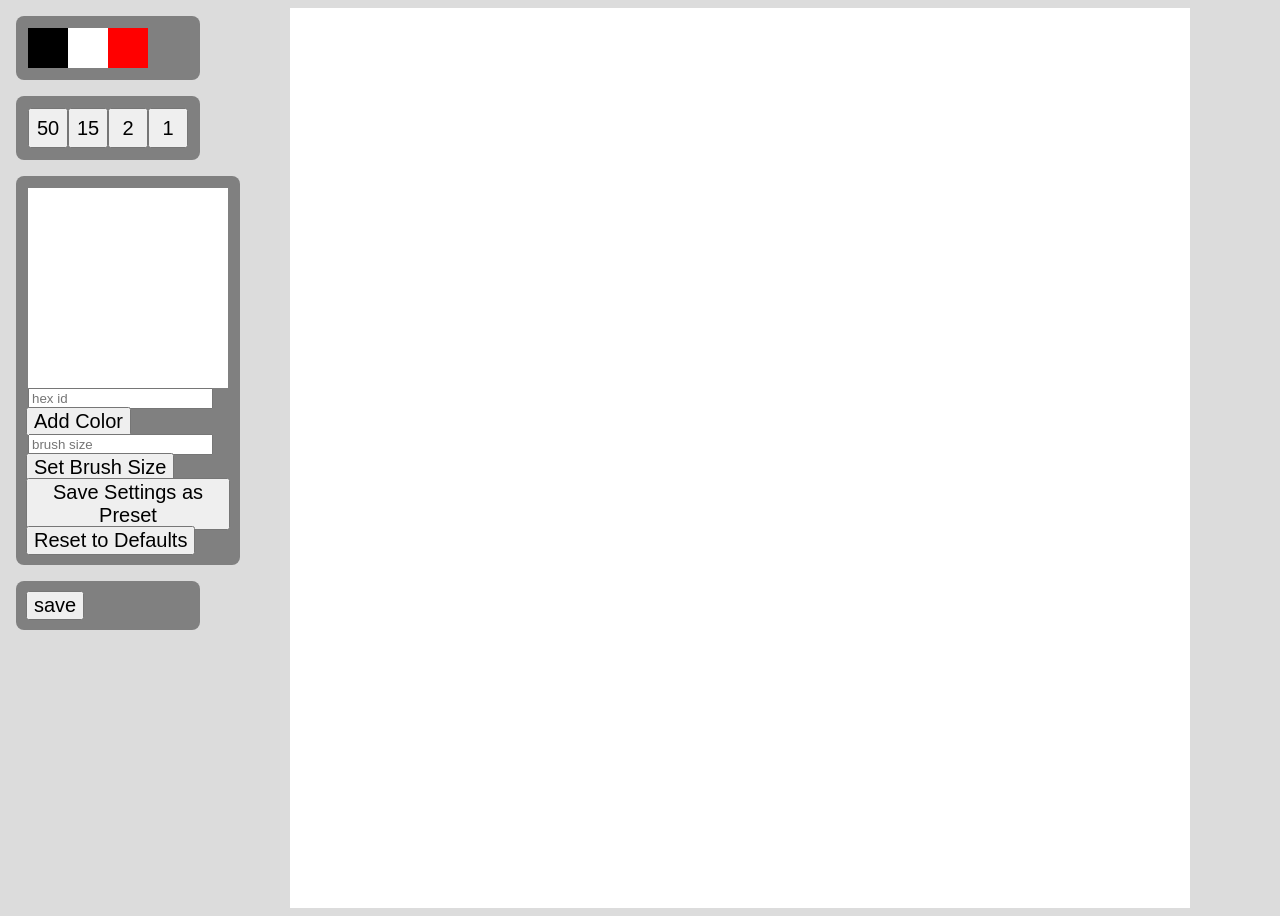
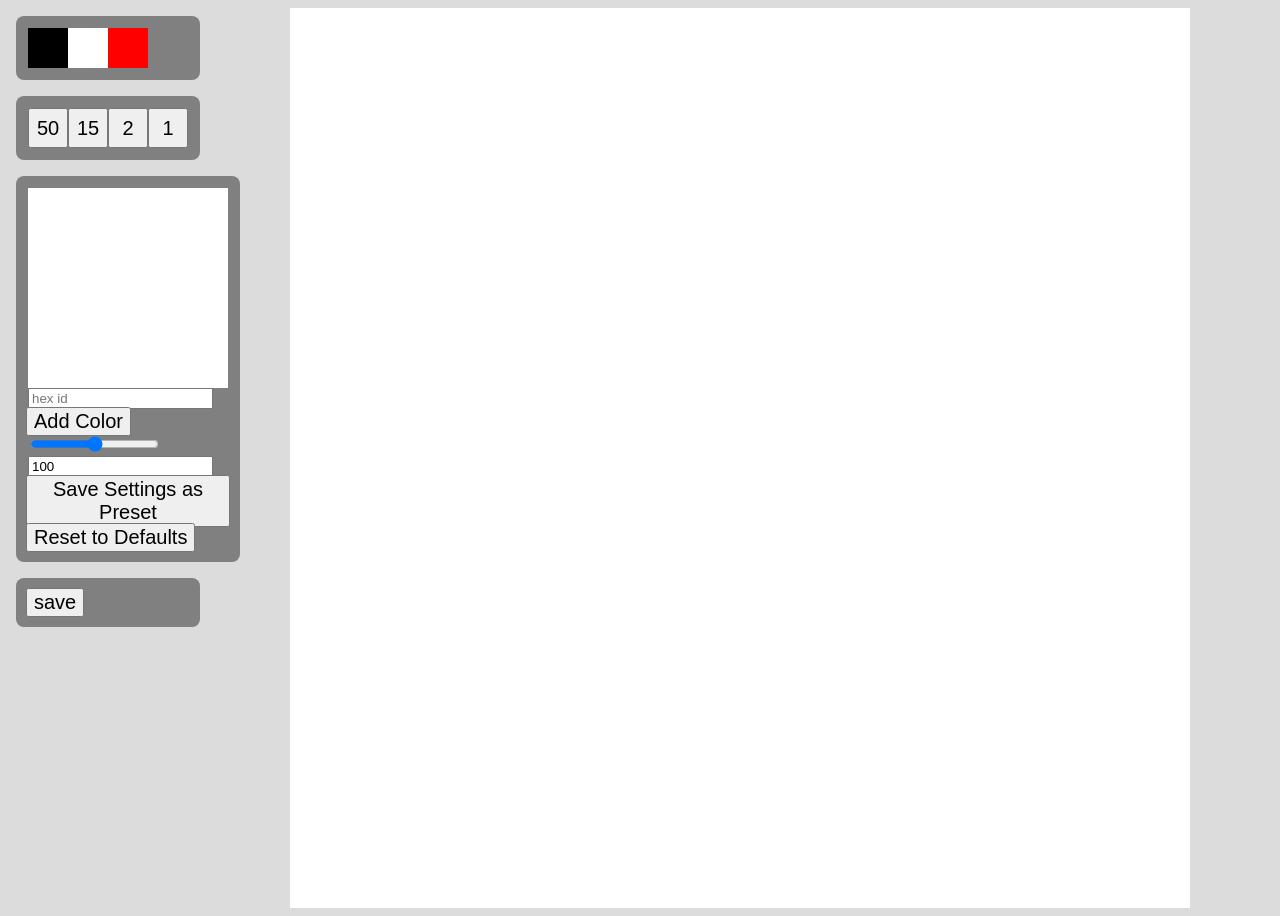
Before and after one commit to cyan-oj/minxel_vanilla, a website built with webpack: page index.html in a window 1280 px wide. Built offline with Linux system fonts and the light colour scheme.

Commit message:
added brush display preview

```diff
--- a/index.html
+++ b/index.html
@@ -17,8 +17,13 @@
       <canvas id="brushDisplay" width="200" height="200"></canvas>
       <input id="hexinput" placeholder="hex id">
       <button id="addcolor" class="settingsbutton">Add Color</button>
-      <input id="size" placeholder="brush size">
-      <button id="brushsize" class="settingsbutton">Set Brush Size</button>
+
+      <div class="slider">
+        <input id="brushSlider" type="range" min="0" max="200" value="100" oninput="brushSize.value = this.value">
+        <input id="brushSize" class="displayInput" value="100">
+      </div>
+      <!-- <input id="size" placeholder="brush size">
+      <button id="brushsize" class="settingsbutton">Set Brush Size</button> -->
       <button id="savebrush" class="settingsbutton">Save Settings as Preset</button>
       <button id="reset" class="settingsbutton">Reset to Defaults</button>
     </div>
--- a/src/index.js
+++ b/src/index.js
@@ -14,7 +14,7 @@ const bCtx = brushDisplay.getContext('2d');
 
 const brushSettings = document.getElementById("brushsettings");
 const hexValue = document.getElementById("hexinput");
-const brushSize = document.getElementById("size");
+const brushSize = document.getElementById("brushSize");
 
 const saveButton = document.getElementById("save");
 saveButton.addEventListener("click", saveFile);
@@ -152,14 +152,15 @@ function setBrushDisplay() {
   bCtx.fill();
 }
 
-brushSettings.addEventListener("click", (e) => {
+brushSettings.addEventListener("change", (e) => {
+  //debugger;
   switch(e.target.id) {
     case "addcolor":
       currentPalette.addColor(hexValue.value);
       loadPalette();
       break;
-    case "brushsize":
-      debugger;
+    case "brushSlider":
+      //debugger;
       workSpace.brush.size = Number(brushSize.value);
       loadBrushBox();
       setBrushDisplay();
```
Also changed, not shown: dist/main.js.
